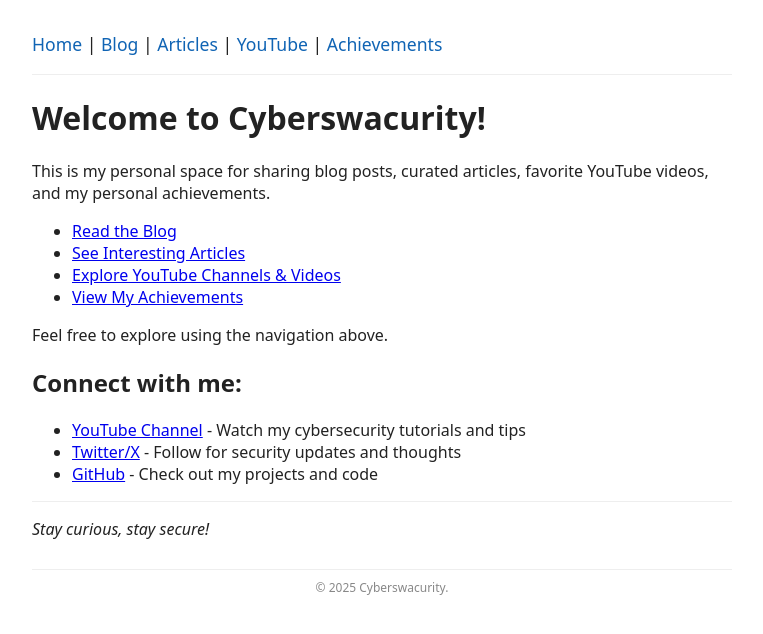
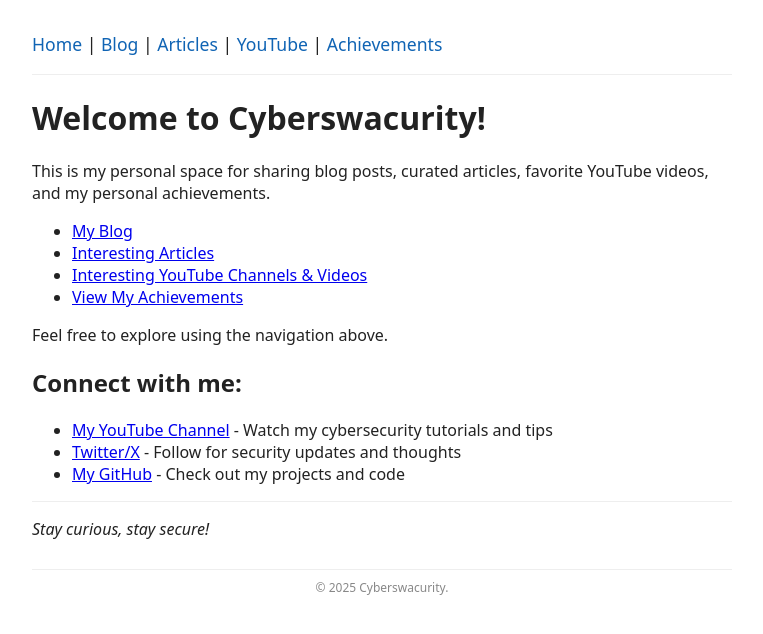
Before and after one commit to cyberswaycurity/cyberswaycurity.github.io, a Jekyll site: the page built from index.md, in a window 1280 px wide. Shown: the top 634 px of the page, without its empty margins (258-1021 px from the left). Built offline with Jekyll 4.4.1, drawn with Linux system fonts in a browser that asks for light colours.

Commit message:
Update index.md

```diff
--- a/index.md
+++ b/index.md
@@ -7,18 +7,18 @@
 
 This is my personal space for sharing blog posts, curated articles, favorite YouTube videos, and my personal achievements.
 
-- [Read the Blog](/blog/)
-- [See Interesting Articles](/articles/)
-- [Explore YouTube Channels & Videos](/youtube/)
+- [My Blog](/blog/)
+- [Interesting Articles](/articles/)
+- [Interesting YouTube Channels & Videos](/youtube/)
 - [View My Achievements](/achievements/)
 
 Feel free to explore using the navigation above.
 
 ## Connect with me:
 
-- [YouTube Channel](https://youtube.com/@yourchannel) - Watch my cybersecurity tutorials and tips
-- [Twitter/X](https://twitter.com/yourhandle) - Follow for security updates and thoughts
-- [GitHub](https://github.com/cyberswaycurity) - Check out my projects and code
+- [My YouTube Channel](https://www.youtube.com/@cyberswaycurity) - Watch my cybersecurity tutorials and tips
+- [Twitter/X](https://x.com/cyberswaycurity) - Follow for security updates and thoughts
+- [My GitHub](https://github.com/cyberswaycurity) - Check out my projects and code
 
 ---
 
```
